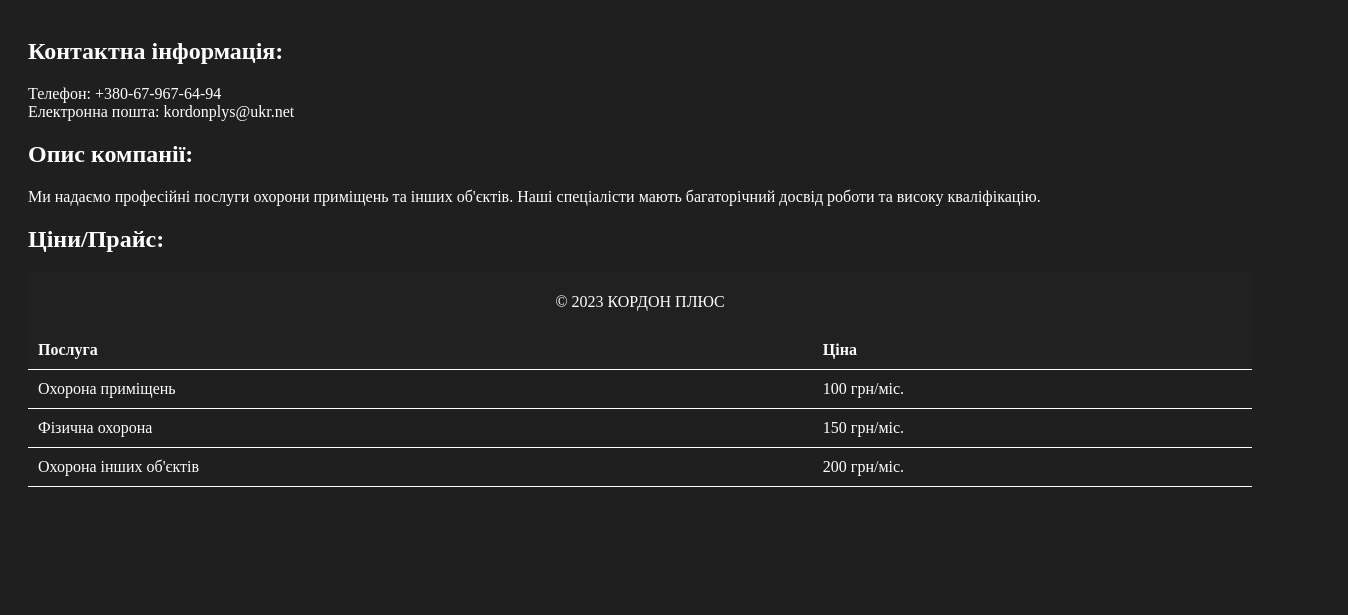
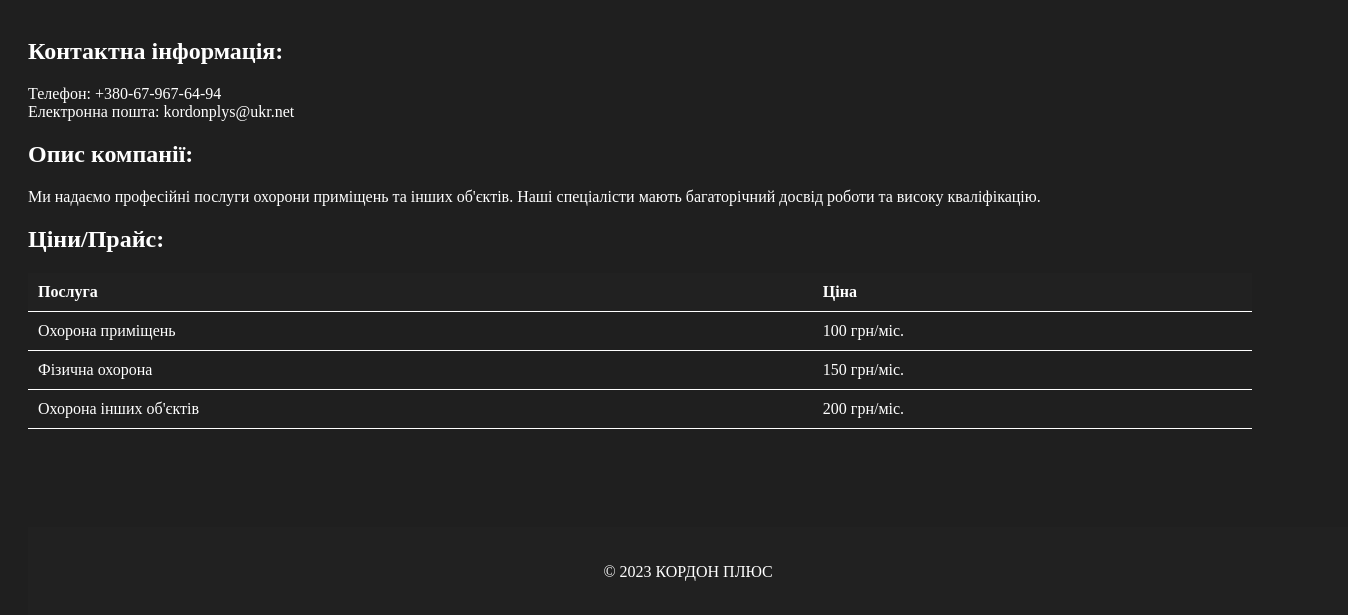
Before and after one commit to vladmaksimenko/KORDON_PLUS, a plain HTML site: page index.html in a window 1280 px wide. Shown: the part 183-798 px from the top of the page, 1348 px wide, since content can reach past the window. Drawn offline with Linux system fonts and the light colour scheme.

Commit message:
Update index.html

```diff
--- a/index.html
+++ b/index.html
@@ -84,7 +84,17 @@
             <td>200 грн/міс.</td>
           </tr>
 <footer>
-  &copy; 2023 КОРДОН ПЛЮС
+  <p>&copy; 2023 КОРДОН ПЛЮС</p>
 </footer>
-  </body>
-</html>
+
+<style>
+  footer {
+    position: absolute;
+    bottom: 0;
+    width: 100%;
+    background-color: #212121;
+    color: #ffffff;
+    text-align: center;
+    padding: 20px;
+  }
+</style>
```
